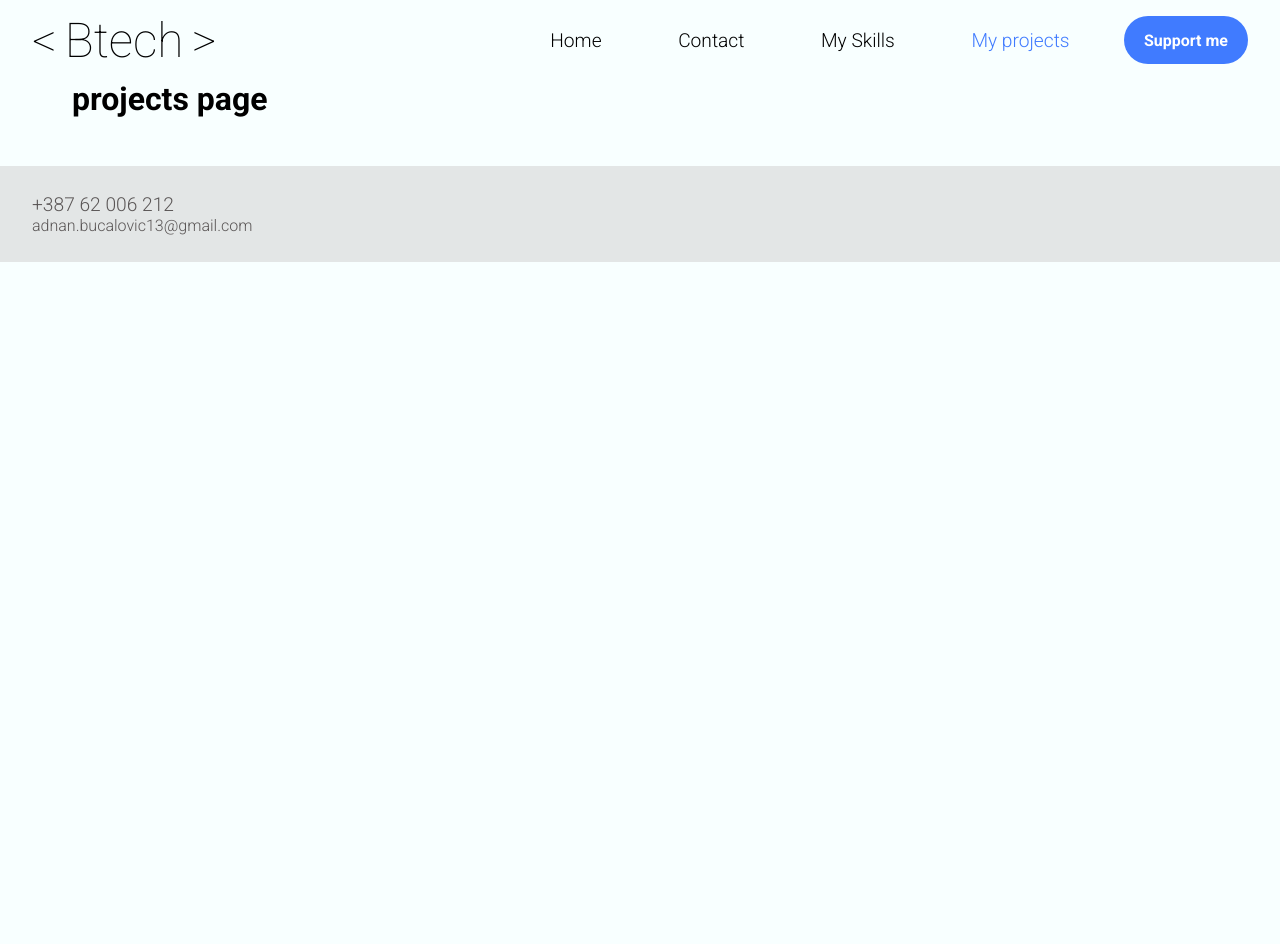
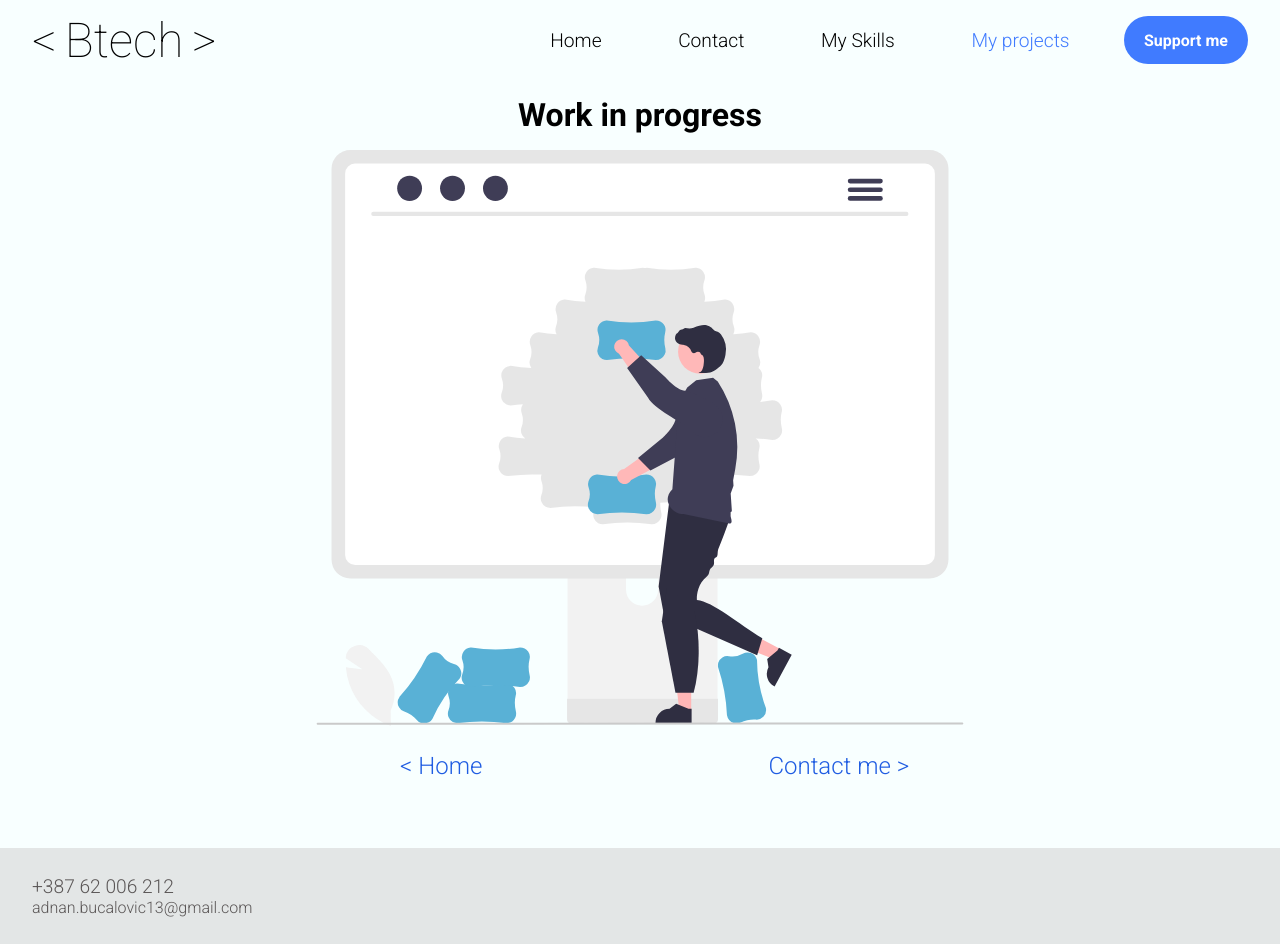
Before and after one commit to BucoTEC/MyPortifolio, a React (Create React App) app: page /projects in a window 1280 px wide. Before the commit the page ends 800 px from the top, so only its background shows below. Built offline with nearby package versions, Linux system fonts and the light colour scheme.

Commit message:
made projects page fixfor aos

```diff
--- a/src/pages/Projects.jsx
+++ b/src/pages/Projects.jsx
@@ -1,21 +1,56 @@
 import React from "react";
 import AnimatePage from "../utils/AnimatePage";
 import styled from "styled-components";
-import { phone } from "../utils/responsive";
+import { phone, desktop } from "../utils/responsive";
+import logo from "../assets/workInProgres.svg";
+import Aos from "aos";
+import "aos/dist/aos.css";
+import { useEffect } from "react";
+import BottomNav from "../ui/BottomNav";
 const Wrapper = styled.div`
   max-width: 71rem;
   margin: auto;
-    ${phone({
-      width: "100%",
+  height: 90vh;
+  text-align: center;
+  overflow: hidden;
+  ${phone({
+    width: "100%",
+  })}
+
+  h1 {
+    margin: 1rem;
+  }
+`;
+
+const ImgWrapper = styled.div`
+  height: 80%;
+  img {
+    width: 100%;
+    display: block;
+    margin: auto;
+
+    ${desktop({
+      height: "100%",
     })}
-
   }
 `;
 function Projects() {
+  useEffect(() => {
+    Aos.init();
+  }, []);
   return (
     <AnimatePage>
-      <Wrapper>
-        <h1>projects page</h1>
+      <Wrapper data-aos="animation_name">
+        <h1>Work in progress</h1>
+        <ImgWrapper>
+          <img src={logo} alt="" />
+        </ImgWrapper>
+        <BottomNav
+          leftUrl={"/"}
+          leftText={"Home"}
+          rightUrl={"/contact"}
+          rightText={"Contact me"}
+        />
       </Wrapper>
     </AnimatePage>
   );
--- a/src/ui/BottomNav.jsx
+++ b/src/ui/BottomNav.jsx
@@ -1,7 +1,9 @@
-import React from "react";
+import React, { useEffect } from "react";
 import styled from "styled-components";
 import Navigatro from "./Navigator";
 import { desktop } from "../utils/responsive";
+import Aos from "aos";
+import "aos/dist/aos.css";
 const Wrapper = styled.div`
   width: 100%;
   margin: auto;
@@ -36,16 +38,29 @@ const Left = styled.div`
   justify-content: center;
 `;
 function BottomNav(props) {
+  useEffect(() => {
+    Aos.init();
+  }, []);
   return (
     <>
       <Wrapper>
         <Left>
-          <Navigatro style={{ color: "#205DE2" }} to={props.leftUrl}>
+          <Navigatro
+            style={{ color: "#205DE2" }}
+            to={props.leftUrl}
+            data-aos="fade-right"
+            data-aos-duration="300"
+          >
             <h2>&lt; {props.leftText}</h2>
           </Navigatro>
         </Left>
         <Right>
-          <Navigatro style={{ color: "#205DE2" }} to={props.rightUrl}>
+          <Navigatro
+            style={{ color: "#205DE2" }}
+            to={props.rightUrl}
+            data-aos="fade-left"
+            data-aos-duration="300"
+          >
             <h2>{props.rightText} &gt;</h2>
           </Navigatro>
         </Right>
```
Also changed, not shown: src/assets/workInProgres.svg (added).
